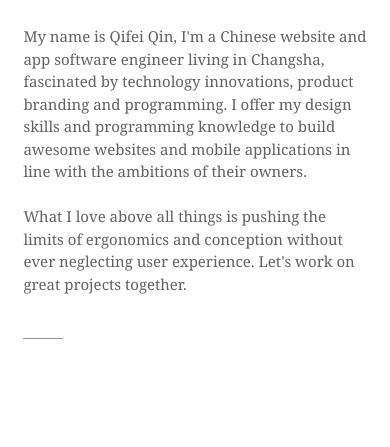
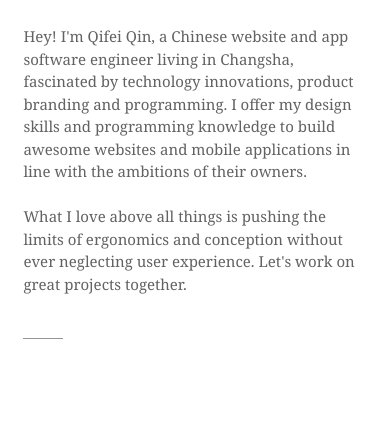
Before and after one commit to QifeiQin/qifeiqin.github.io, a plain HTML site: page index.html in a window 390 px wide. Shown: the part 653-1100 px from the top of the page. Drawn offline with Linux system fonts and the light colour scheme.

Commit message:
index context edited

```diff
--- a/index.html
+++ b/index.html
@@ -73,7 +73,7 @@
 
                         <div class="sixcol first">
                             <h2 class="h2-blue"><span class="txt-light"> Software </span> Engineer</h2>
-                            <p> My name is Qifei Qin, I'm a Chinese website and app software engineer living in Changsha, fascinated by technology innovations, product branding and programming. I offer my design skills and programming knowledge to build awesome websites and mobile applications in line with the ambitions of their owners.
+                            <p> Hey! I'm Qifei Qin, a Chinese website and app software engineer living in Changsha, fascinated by technology innovations, product branding and programming. I offer my design skills and programming knowledge to build awesome websites and mobile applications in line with the ambitions of their owners.
 
                                 <br><br>
                                 What I love above all things is pushing the limits of ergonomics and conception
```
